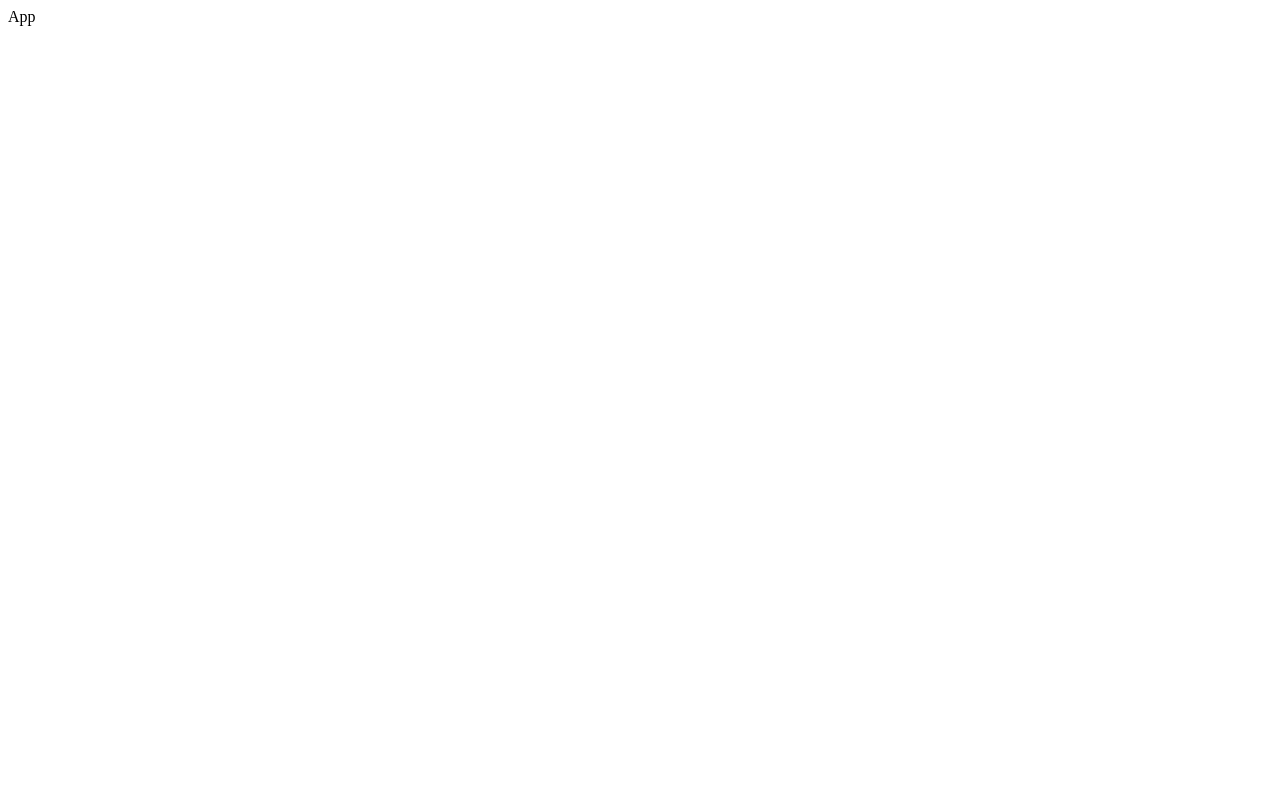
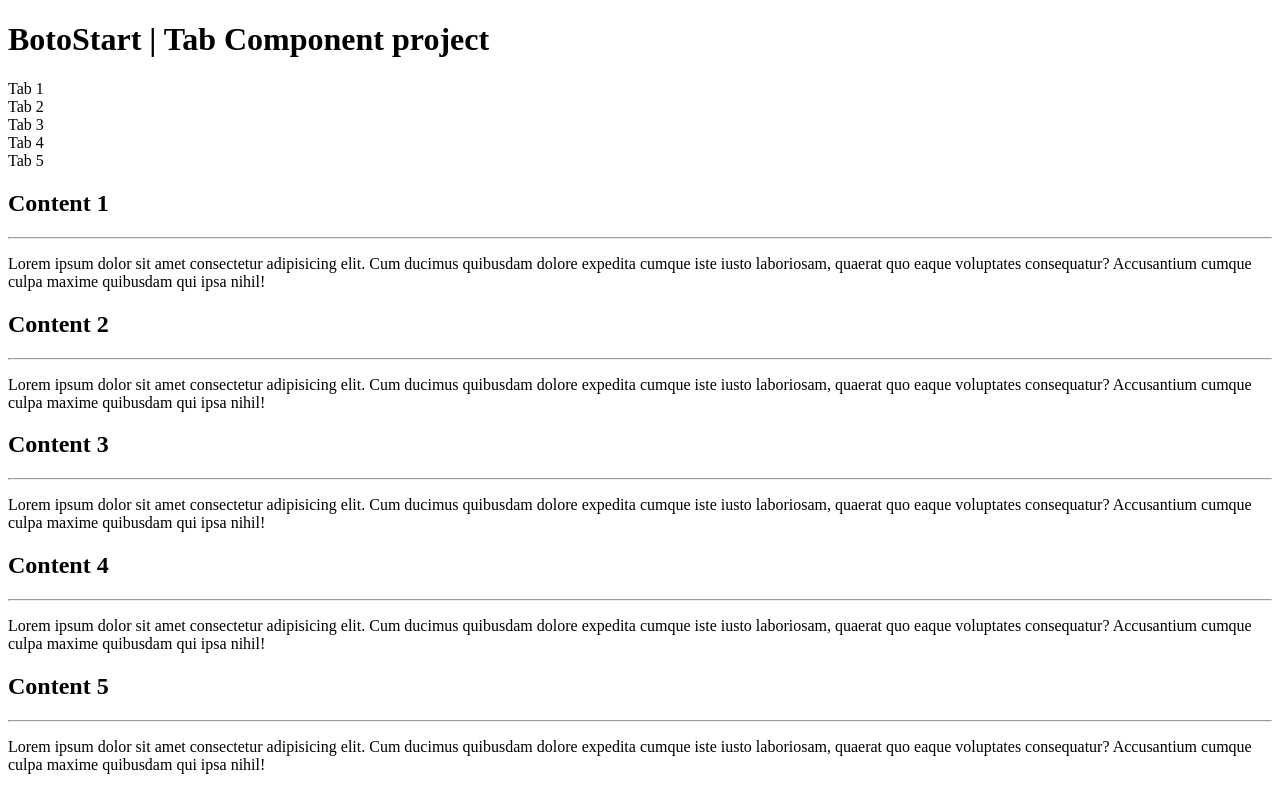
Before and after one commit to zenc-VSC/ali-hamidzadeh_week13, a React (Vite) app: page / in a window 1280 px wide. Built offline with nearby package versions, Linux system fonts and the light colour scheme.

Commit message:
Create Tab component with 5-tab layout and placeholder content

```diff
--- a/src/App.jsx
+++ b/src/App.jsx
@@ -1,7 +1,12 @@
 import React from "react";
-
+import Tab  from "./Tab.jsx";
 function App() {
-  return <div>App</div>;
+  return (
+    <div>
+      <h1>BotoStart | Tab Component project</h1>
+      <Tab />
+    </div>
+  );
 }
 
 export default App;
--- /dev/null
+++ b/src/Tab.jsx
@@ -0,0 +1,69 @@
+import React from "react";
+
+function Tab() {
+  return (
+    <div className="container">
+      <div className="tabs-container">
+        <div className="tab">Tab 1</div>
+        <div className="tab">Tab 2</div>
+        <div className="tab">Tab 3</div>
+        <div className="tab">Tab 4</div>
+        <div className="tab">Tab 5</div>
+      </div>
+      <div className="tabs-content">
+        <div className="content">
+          <h2>Content 1</h2>
+          <hr />
+          <p>
+            Lorem ipsum dolor sit amet consectetur adipisicing elit. Cum ducimus
+            quibusdam dolore expedita cumque iste iusto laboriosam, quaerat quo
+            eaque voluptates consequatur? Accusantium cumque culpa maxime
+            quibusdam qui ipsa nihil!
+          </p>
+        </div>
+        <div className="content">
+          <h2>Content 2</h2>
+          <hr />
+          <p>
+            Lorem ipsum dolor sit amet consectetur adipisicing elit. Cum ducimus
+            quibusdam dolore expedita cumque iste iusto laboriosam, quaerat quo
+            eaque voluptates consequatur? Accusantium cumque culpa maxime
+            quibusdam qui ipsa nihil!
+          </p>
+        </div>
+        <div className="content">
+          <h2>Content 3</h2>
+          <hr />
+          <p>
+            Lorem ipsum dolor sit amet consectetur adipisicing elit. Cum ducimus
+            quibusdam dolore expedita cumque iste iusto laboriosam, quaerat quo
+            eaque voluptates consequatur? Accusantium cumque culpa maxime
+            quibusdam qui ipsa nihil!
+          </p>
+        </div>
+        <div className="content">
+          <h2>Content 4</h2>
+          <hr />
+          <p>
+            Lorem ipsum dolor sit amet consectetur adipisicing elit. Cum ducimus
+            quibusdam dolore expedita cumque iste iusto laboriosam, quaerat quo
+            eaque voluptates consequatur? Accusantium cumque culpa maxime
+            quibusdam qui ipsa nihil!
+          </p>
+        </div>
+        <div className="content">
+          <h2>Content 5</h2>
+          <hr />
+          <p>
+            Lorem ipsum dolor sit amet consectetur adipisicing elit. Cum ducimus
+            quibusdam dolore expedita cumque iste iusto laboriosam, quaerat quo
+            eaque voluptates consequatur? Accusantium cumque culpa maxime
+            quibusdam qui ipsa nihil!
+          </p>
+        </div>
+      </div>
+    </div>
+  );
+}
+
+export default Tab;
```
